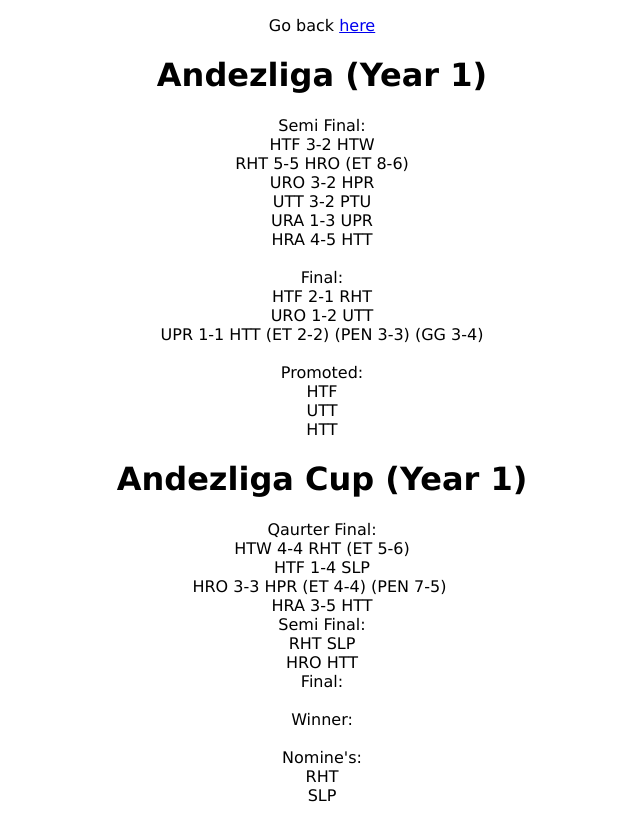
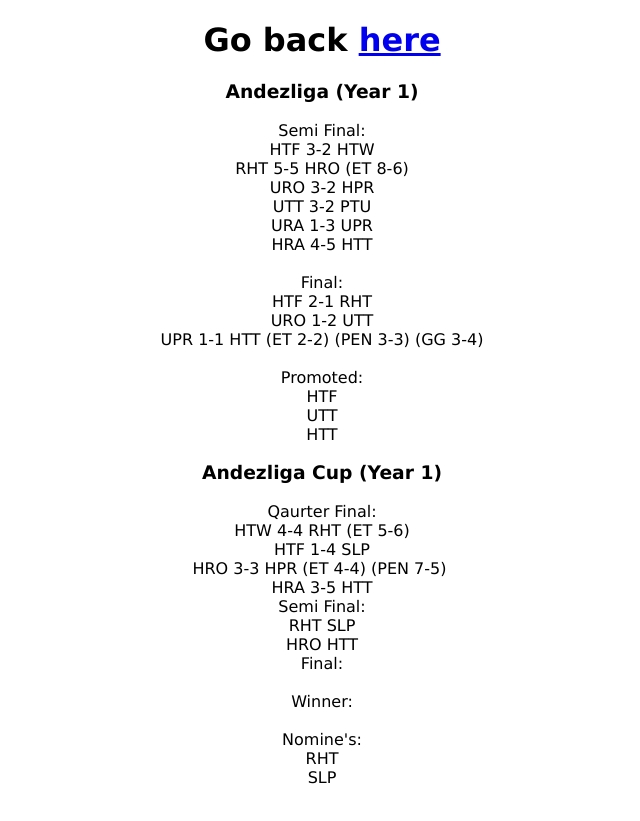
Before and after one commit to HatchlingsCheeseburger/Andezliga, a plain HTML site: page index.html in a window 1280 px wide. Shown: the whole page, without its empty margins (318-958 px from the left). Drawn offline with Linux system fonts and the light colour scheme.

Commit message:
Update index.html

```diff
--- a/index.html
+++ b/index.html
@@ -10,8 +10,8 @@ text-align: center;
 </style>
 </head>
 <body>
-<p>Go back <a href="https://jpermsolves.github.io/web/leagues.html#andezliga-heading">here</a></p>
-<h1>Andezliga (Year 1)</h1>
+<h1>Go back <a href=1"https://jpermsolves.github.io/web/leagues.html#andezliga-heading">here</a></h1>
+<h3>Andezliga (Year 1)</h3>
 <pre>
 Semi Final:
 HTF 3-2 HTW
@@ -30,7 +30,7 @@ Promoted:
 HTF
 UTT
 HTT</pre>
-<h1>Andezliga Cup (Year 1)</h1>
+<h3>Andezliga Cup (Year 1)</h3>
 <pre>
 Qaurter Final:
 HTW 4-4 RHT (ET 5-6)
```
